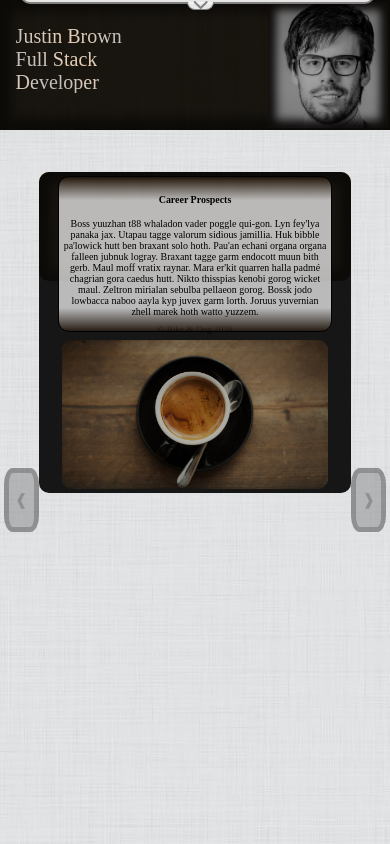
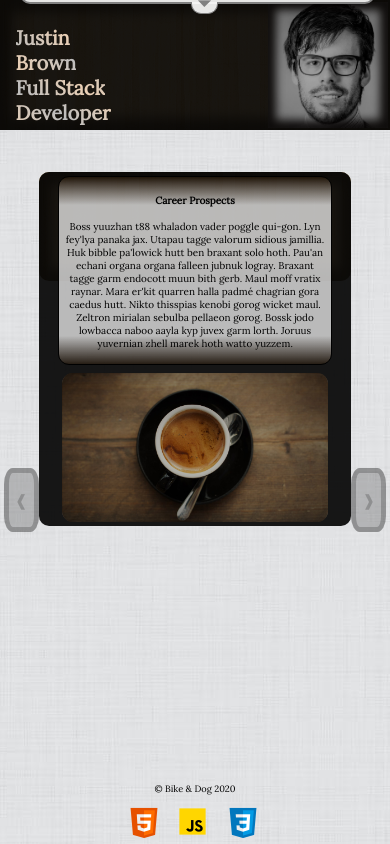
Before and after one commit to JustinBrown123/JustinBrown123.github.io, a plain HTML site: page index.html in a window 390 px wide. Drawn offline with Linux system fonts and the light colour scheme; a web font is replaced by a local one.

Commit message:
debugging still

```diff
--- a/index.html
+++ b/index.html
@@ -3,7 +3,6 @@
 <head>
     <meta charset="UTF-8">
     <meta name="viewport" content="width=device-width, initial-scale=1.0">
-    <script src="https://kit.fontawesome.com/be18782db1.js" crossorigin="anonymous"></script>
     <link rel="stylesheet" type="text/css" href="style.css">
     <title>Document</title>
 </head>
@@ -31,12 +30,12 @@
 
                 <div id="navbar-button" onclick="show_navbar()">
 
-                    <div id="navbar-button-arrow"><i class="fas fa-chevron-down"></i></div>
+                    <div id="navbar-button-arrow">&#128899;</div>
                     <div id="expand-tip">Expand</div>
 
                 </div>
 
-                <!-- //contain a github url and a linked in url fixed at top-->
+                <!--//contain a github url and a linked in url fixed at top-->
             </nav>
 
             <div id="header-text-content"><!--Try No to use this so we can delete it -->
@@ -126,9 +125,9 @@
 
     <footer><p>&copy; Bike &amp; Dog 2020</p>
         <div class="icon-list">
-        <img src="./Images/Icons/icons8-html-5-38 (1).png" class="icon-image">
-        <img src="./Images/Icons/icons8-javascript-35.png"class="icon-image">
-        <img src="./Images/Icons/icons8-css3-38.png"class="icon-image">
+        <img src="./Images/Icons/icons8-html-5-38 (1).png" >
+        <img src="./Images/Icons/icons8-javascript-35.png">
+        <img src="./Images/Icons/icons8-css3-38.png">
         </div>
     </footer>
 </div>
--- a/style.css
+++ b/style.css
@@ -37,18 +37,12 @@ img{
 
 }
 
-
-
 /* -----------------------------icon------------------- */
 
 .icon-link{
     display: inline-block;
     font-size: calc(5px + .5vh);
     text-align: center;
-}
-.icon-image{
-
-    margin: auto;
 }
 .icon-image{
     margin: auto;
@@ -79,6 +73,8 @@ header{
     margin: 3vh 4vw;
     font-size: calc(2vh + 3vw);
     max-width: 70%;
+    font-weight: 700;
+
 }
 
 .gradient-text {
@@ -101,15 +97,6 @@ header{
     background-size: cover;
     z-index: 1;
     box-shadow: 0 0 8px 8px rgba(4, 2, 0, .9) inset;
-}
-footer{
-
-    width: 100%;
-    font-size: calc(8px + .25vw);
-    margin-top: 3vw;
-    font-size: calc(5px + .5vh);
-    text-align: center;
-
 }
 
 
@@ -153,7 +140,7 @@ footer{
 #navbar.open{
     background-color: rgba(255, 255, 255, .9);
     transition: .5s ease;
-    top:0vh;
+    top:0px;
 
 }
 #navbar-text{
@@ -165,24 +152,45 @@ footer{
 }
 #navbar-button{
     text-align: center;
-    font-size:calc(12px + 1vw);
     position: fixed;
     border-radius: 0 0 10px 10px;
     color: gray;
     border: grey solid;
     border-width: 0 1.5px 1.5px ;
     top: .25vh;
-    left: 48%;
-    width: 4%;
-    height: calc(3px + 1vw);
+    left: 49vw;
+    margin-left: auto;
+    margin-right:auto;
+    width: 40px;
+    text-align:center;
+    height: 20px;
     cursor: pointer;
+}
+
+#navbar-button.open{
+    top: 20.5vh;
+    transition: 0.5s ease;
+    height: calc(8px + .75vw);
+    background-color: rgba(255, 255, 255, 0.8);
+}
+
+#navbar-button-arrow{
+    margin-top: -15px;
+    font-size: 30px;
+
+
+}
+#navbar-button-arrow.open{
+    transform: rotate(-180deg);
+    color: black;
+    margin-top: -3px;
 }
 #expand-tip{
     visibility: hidden;
     position: absolute;
     text-transform: unset;
     top: 4px;
-    left: 25px;
+    left: 2vw;
     color: white;
     width: 60px;
     text-align:right;
@@ -190,23 +198,6 @@ footer{
 }
 #navbar-button:hover #expand-tip{
    visibility: visible;
-}
-
-
-#navbar-button.open{
-    top: 20.5vh;
-    transition: 0.5s ease;
-    text-transform: scaleY(-1);
-    height: calc(8px + .75vw);
-    background-color: rgba(255, 255, 255, 0.8);
-}
-
-#navbar-button-arrow{
-    margin-top: -6px;
-}
-#navbar-button-arrow.open{
-    transform: scaleY(-1);
-    color: black;
 }
 
 
@@ -227,6 +218,7 @@ footer{
     width: 80vw;
     min-width: 270px;
     border-radius: 10px;
+
 
 }
 #main-content{
@@ -341,6 +333,20 @@ article{
     height: 5vw;
 }
 
+/* -------------------footer */
+
+
+footer{
+    position: fixed;
+    bottom: 0;
+    width: 100%;
+    font-size: calc(8px + .25vw);
+
+
+    font-size: calc(5px + .5vh);
+    text-align: center;
+   z-index: -5;
+}
 
 
 /* ,<<<<<<<<<<<<<<<<<<<<<<<Animation>>>>>>>>>>>>>>>>>>>>>>>>>>>>>>>>>>> */
@@ -365,6 +371,7 @@ article{
 @media (max-width: 1050px){
     #main-content{
         height: auto;
+        margin-bottom: 20vh;
     }
 
     .inner-slide-pair{
@@ -374,6 +381,7 @@ article{
         height: 200px;
         min-width: 180px;
     }
+
     #header-text-content{
         font-size: 30px;
         width: 80%;
@@ -382,6 +390,10 @@ article{
         margin: 2px 2px 2px 30vw;
         height: 196px;
         width: 300px;
+    }
+    #navbar-button-arrow.open{
+        margin-top:-8px;
+
     }
 
 }
@@ -422,6 +434,20 @@ article{
     #navbar-button{
         background-color: rgba(255, 255, 255, .9);
         width: 25px;
+        height: 11px;
+    }
+    #navbar-button-arrow{
+        font-size:20px;
+
+
+
+    }
+    #navbar-button-arrow.open{
+        margin-top:-5px;
+
+    }
+    footer{
+        margin-top:30vh;
     }
 
 
```
Also changed, not shown: images/Lora/Lora-Italic-VariableFont_wght.ttf (added), images/Lora/Lora-VariableFont_wght.ttf (added), images/Lora/OFL.txt (added), images/Lora/README.txt (added), images/Lora/static/Lora-Bold.ttf (added), images/Lora/static/Lora-BoldItalic.ttf (added), images/Lora/static/Lora-Italic.ttf (added), images/Lora/static/Lora-Medium.ttf (added), images/Lora/static/Lora-MediumItalic.ttf (added), images/Lora/static/Lora-Regular.ttf (added), images/Lora/static/Lora-SemiBold.ttf (added), images/Lora/static/Lora-SemiBoldItalic.ttf (added).
